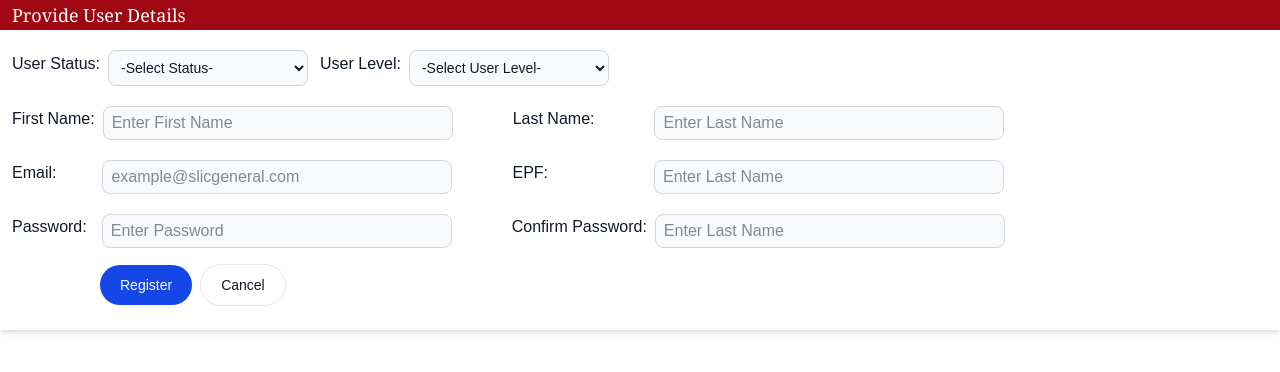
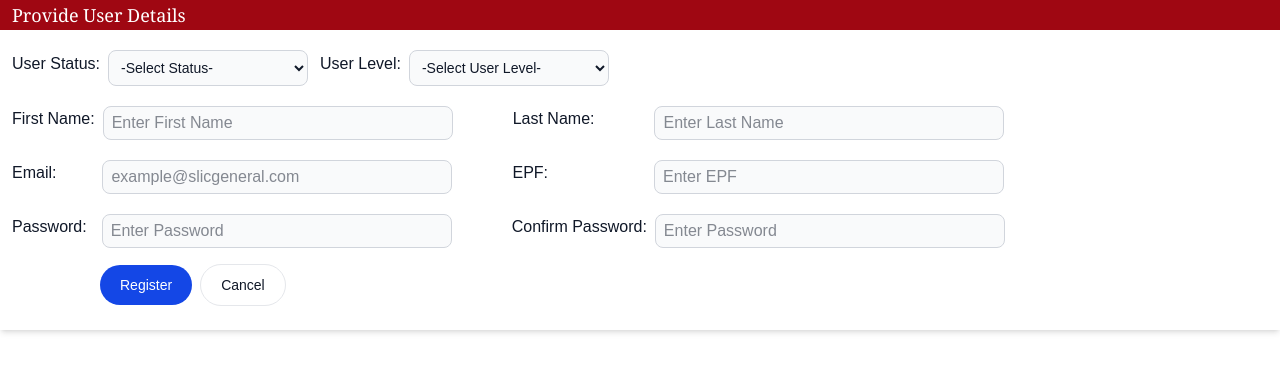
Before and after one commit to AKILADILSHANED/SLIC_Inter_Bank_Transfer_Management_Frontend, a Next.js app: page /User/UserRegister in a window 1280 px wide. Shown: the top 372 px of the page. Built offline with nearby package versions, Linux system fonts and the light colour scheme.

Commit message:
Modified place holders

```diff
--- a/app/User/UserRegister/page.jsx
+++ b/app/User/UserRegister/page.jsx
@@ -177,7 +177,7 @@ export default function UserRegister({ onCancel }) {
                 <input
                   onChange={(e) => setEpf(e.target.value)}
                   id="small"
-                  placeholder="Enter Last Name"
+                  placeholder="Enter EPF"
                   required
                   className="outline-none block w-[350px] ml-[106px] p-1 px-2 text-md text-gray-900 border border-gray-300 rounded-lg bg-gray-50 focus:ring-blue-500 focus:border-blue-500 dark:bg-gray-700 dark:border-gray-600 dark:placeholder-gray-400 dark:text-white dark:focus:ring-blue-500 dark:focus:border-blue-500"></input>
               </div>
@@ -205,7 +205,7 @@ export default function UserRegister({ onCancel }) {
                   onChange={(e) => setConfirmedPassword(e.target.value)}
                   type="password"
                   id="small"
-                  placeholder="Enter Last Name"
+                  placeholder="Enter Password"
                   required
                   className="outline-none block w-[350px] ml-2 p-1 px-2 text-md text-gray-900 border border-gray-300 rounded-lg bg-gray-50 focus:ring-blue-500 focus:border-blue-500 dark:bg-gray-700 dark:border-gray-600 dark:placeholder-gray-400 dark:text-white dark:focus:ring-blue-500 dark:focus:border-blue-500"></input>
               </div>
```
